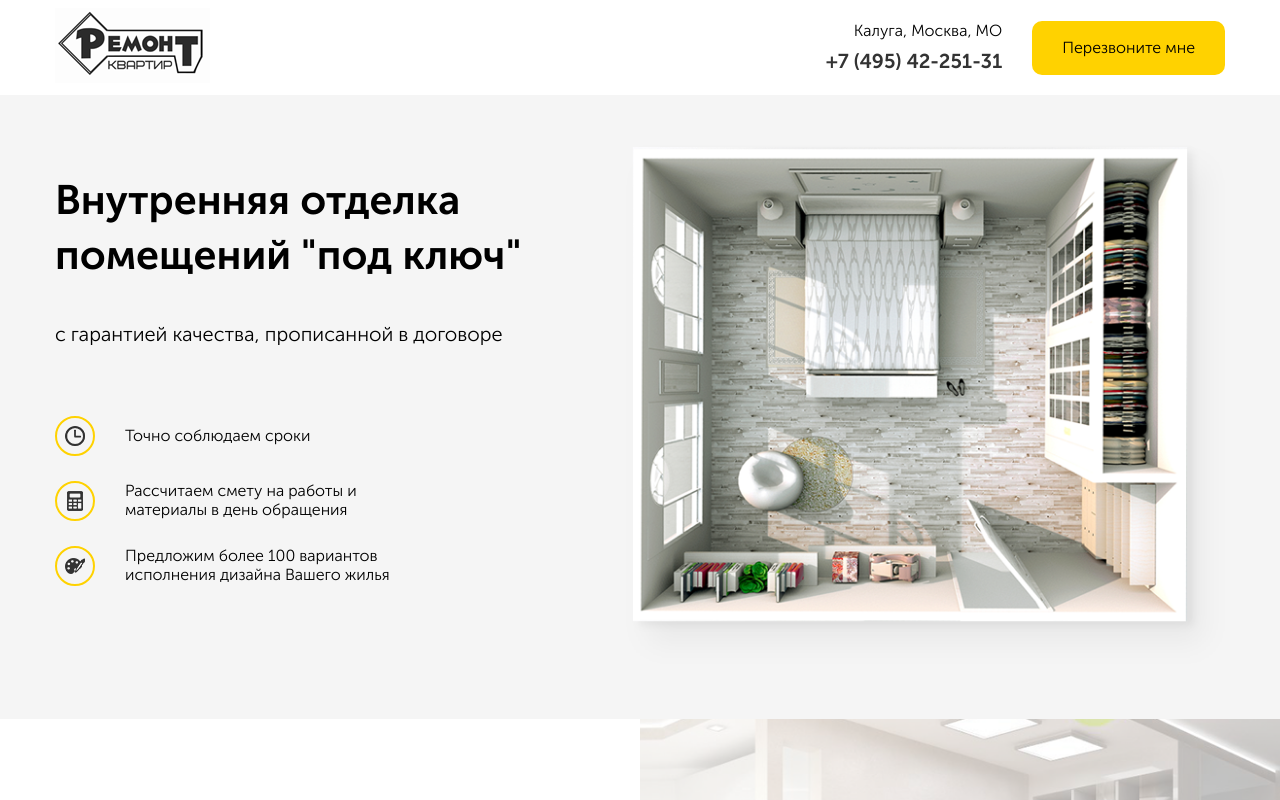
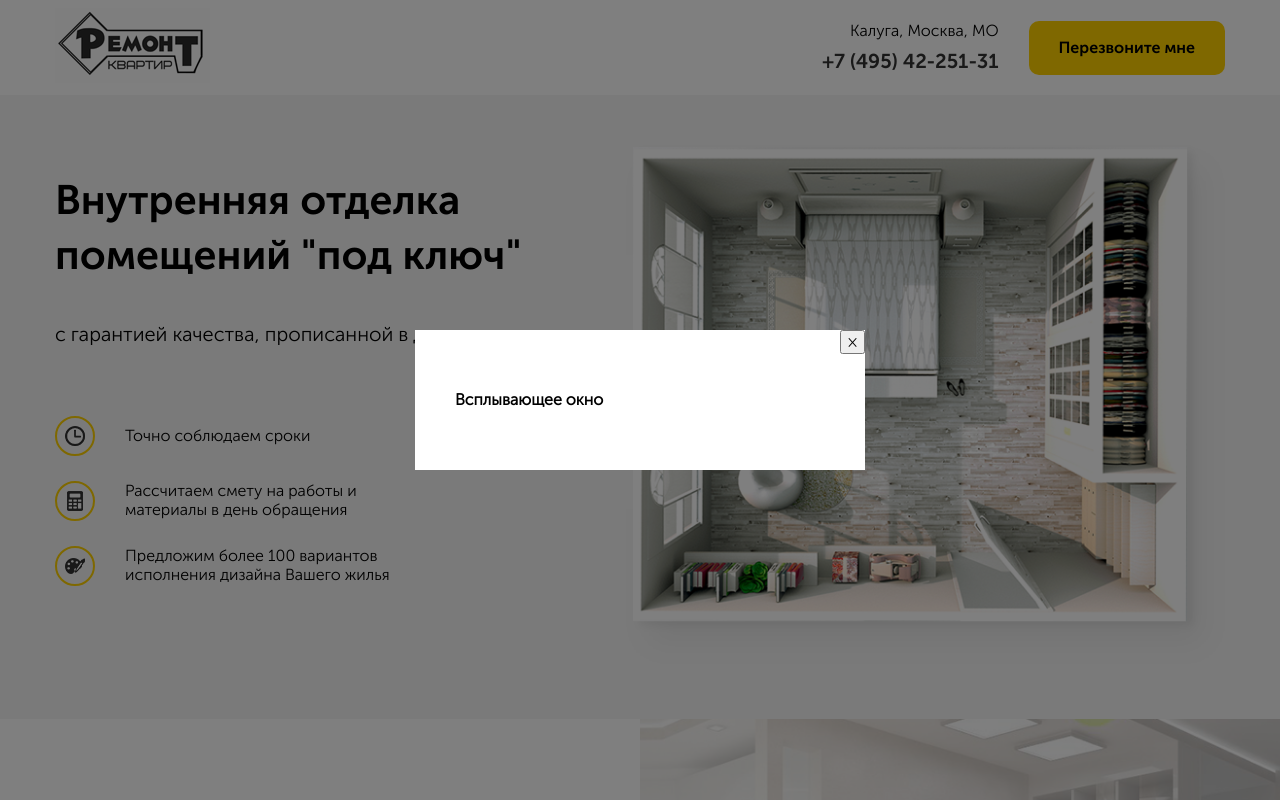
Before and after one commit to V1tyaB0ndarenko/newstart, a plain HTML site: page src/index.html in a window 1280 px wide. Both pictures are taken after a click on the button "Перезвоните мне". Shown: the top 800 px of the page. Drawn offline with Linux system fonts and the light colour scheme.

Commit message:
Добавлено модальное окно с помощью js

```diff
--- a/src/index.html
+++ b/src/index.html
@@ -22,7 +22,7 @@
             <a href="tel:+7 (495) 42-251-31" class="navbar__phone">+7 (495) 42-251-31</a>
 
           </div>
-          <button class="button navbar__button">Перезвоните мне</button>
+          <button class="button navbar__button" id="button">Перезвоните мне</button>
 
         </div>
         <!-- /.navbar__info -->
@@ -95,6 +95,11 @@
           <input type="tel" class="input offer__input" placeholder="Ваш телефон">
           <button class="button offer__button">Получить бесплатный дизайн-проект</button>
         </form>
+
+
+
+
+
         <!-- /.offer-block -->
       </div>
     </div>
@@ -102,5 +107,14 @@
     </section>
     <!-- /.offer -->
   </main>
+
+  <div class="modal" id="modal">
+    <div class="modal-dialog">
+      <button class="modal-dialog__close" id="close">&times</button>
+      <h4 class="modal-dialog__title">Всплывающее окно</h4>
+    </div>
+  </div>
+
+  <script src="js/main.js"></script>
 </body>
 </html>
--- /dev/null
+++ b/src/js/main.js
@@ -0,0 +1,11 @@
+var button = document.querySelector('#button');
+var modal = document.querySelector('#modal');
+var close = document.querySelector('#close')
+
+button.addEventListener('click', function() {
+  modal.classList.add('modal_active');
+});
+
+close.addEventListener('click', function(){
+ modal.classList.remove('modal_active');
+});
--- a/src/sass/_interface.sass
+++ b/src/sass/_interface.sass
@@ -37,3 +37,7 @@ img
   padding: 20px 26px
   font-size: 15px
   border-radius: 10px
+.offer
+  &-info
+    display: flex
+    justify-content: space-around
--- /dev/null
+++ b/src/sass/blocks/_modal.sass
@@ -0,0 +1,22 @@
+.modal
+  position: fixed
+  left: 0
+  top: 0
+  width: 100%
+  height: 100%
+  background-color: rgba(#000, 0.5)
+  display: none
+  &_active
+    display: flex
+  &-dialog
+    position: relative
+    margin: auto
+    max-width: 450px
+    width: 90%
+    min-width: 200px
+    background-color: #fff
+    padding: 40px
+    &__close
+      position: absolute
+      top: 0
+      right: 0
--- a/src/sass/blocks/_navbar.sass
+++ b/src/sass/blocks/_navbar.sass
@@ -13,6 +13,7 @@
     flex-direction: column
   &__button
     margin-left: 30px
+    +bold
   &__phone
     display: inline-block
     color: $text-color
--- a/src/sass/blocks/_offer.sass
+++ b/src/sass/blocks/_offer.sass
@@ -30,6 +30,7 @@
   &__button
     width: 100%
     min-height: 70px
+    +bold
 @media (max-width: 1200px)
   .offer
     background-size: cover
--- a/src/sass/style.sass
+++ b/src/sass/style.sass
@@ -4,3 +4,4 @@
 @import "blocks/navbar"
 @import "blocks/hero"
 @import "blocks/offer"
+@import "blocks/modal"
```
Also changed, not shown: src/css/style.css, 1 other file.
